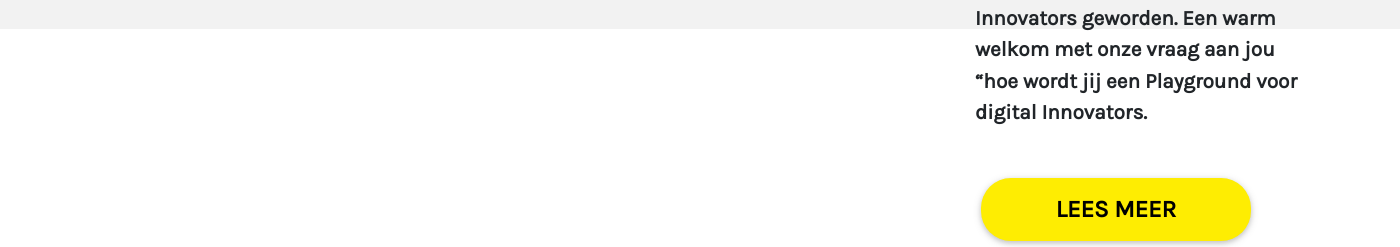
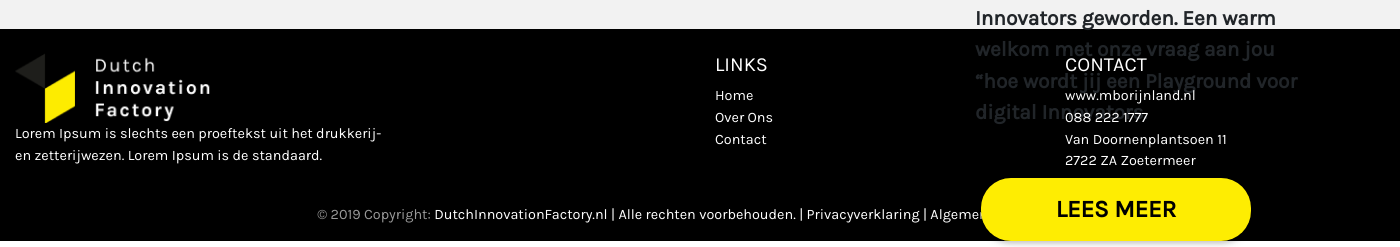
Before and after one commit to DjangoZorro/Survey, a Symfony app: template templates/default/index.html.twig in a window 1400 px wide. Shown: the part 1546-1793 px from the top of the page. Run offline with Twig, Linux system fonts and the light colour scheme; the template is opened without the code that fills it, so the values that code supplies are empty; some libraries are stand-ins or nearby versions.

Commit message:
mitchs work innit

```diff
--- a/templates/default/index.html.twig
+++ b/templates/default/index.html.twig
@@ -6,4 +6,5 @@
 {% include ("includes/nav.twig") %}
 {% include ("includes/header.twig") %}
 {% include ("includes/video.twig") %}
+{% include ("footer/index.html.twig") %}
 {% endblock %}
--- /dev/null
+++ b/templates/footer/index.html.twig
@@ -0,0 +1,86 @@
+{% extends 'base.html.twig' %}
+
+{% block title %}{% endblock %}
+
+{% block body %}
+<style>
+    .blue {
+        background: #000!important;
+}
+</style>
+
+<!-- Footer -->
+<footer class="page-footer font-small blue pt-4">
+
+    <!-- Footer Links -->
+    <div class="container-fluid text-center text-md-left">
+
+      <!-- Grid row -->
+      <div class="row">
+        <!-- Grid column -->
+        <div class="col-md-6 mt-md-0 mt-3">
+          <!-- Content -->
+              <img src="{{ asset('uploads/images/logo.png') }}" class="img-fluid z-depth-1" alt="1" style="width: 200px;">
+
+                <p>Lorem Ipsum is slechts een proeftekst uit het drukkerij-<br> en zetterijwezen.
+                    Lorem Ipsum is de standaard.</p>
+        </div>
+        <!-- Grid column -->
+        <!-- Grid column -->
+        <div class="col-md-3 mb-md-0 mb-3">
+          <!-- Links -->
+          <h5 class="text-uppercase">Links</h5>
+
+          <ul class="list-unstyled">
+            <li>
+              <a href="#!">Home</a>
+            </li>
+            <li>
+              <a href="#!">Over Ons</a>
+            </li>
+            <li>
+              <a href="#!">Contact</a>
+            </li>
+          </ul>
+        </div>
+        <!-- Grid column -->
+
+        <!-- Grid column -->
+        <div class="col-md-3 mb-md-0 mb-3">
+
+          <!-- Links -->
+          <h5 class="text-uppercase">Contact</h5>
+
+          <ul class="list-unstyled">
+            <li>
+              <a href="#!">www.mborijnland.nl</a>
+            </li>
+            <li>
+              <a href="#!">088 222 1777</a>
+            </li>
+            <li>
+              <a href="#!">Van Doornenplantsoen 11</a>
+            </li>
+            <li>
+              <a href="#!">2722 ZA Zoetermeer</a>
+            </li>
+          </ul>
+
+        </div>
+        <!-- Grid column -->
+
+      </div>
+      <!-- Grid row -->
+
+    </div>
+    <!-- Footer Links -->
+
+    <!-- Copyright -->
+    <div class="footer-copyright text-center py-3">© 2019 Copyright:
+      <a href="https://mdbootstrap.com/education/bootstrap/"> DutchInnovationFactory.nl | Alle rechten voorbehouden. | Privacyverklaring | Algemene voorwaarden</a>
+    </div>
+    <!-- Copyright -->
+
+  </footer>
+  <!-- Footer -->
+{% endblock %}
```
